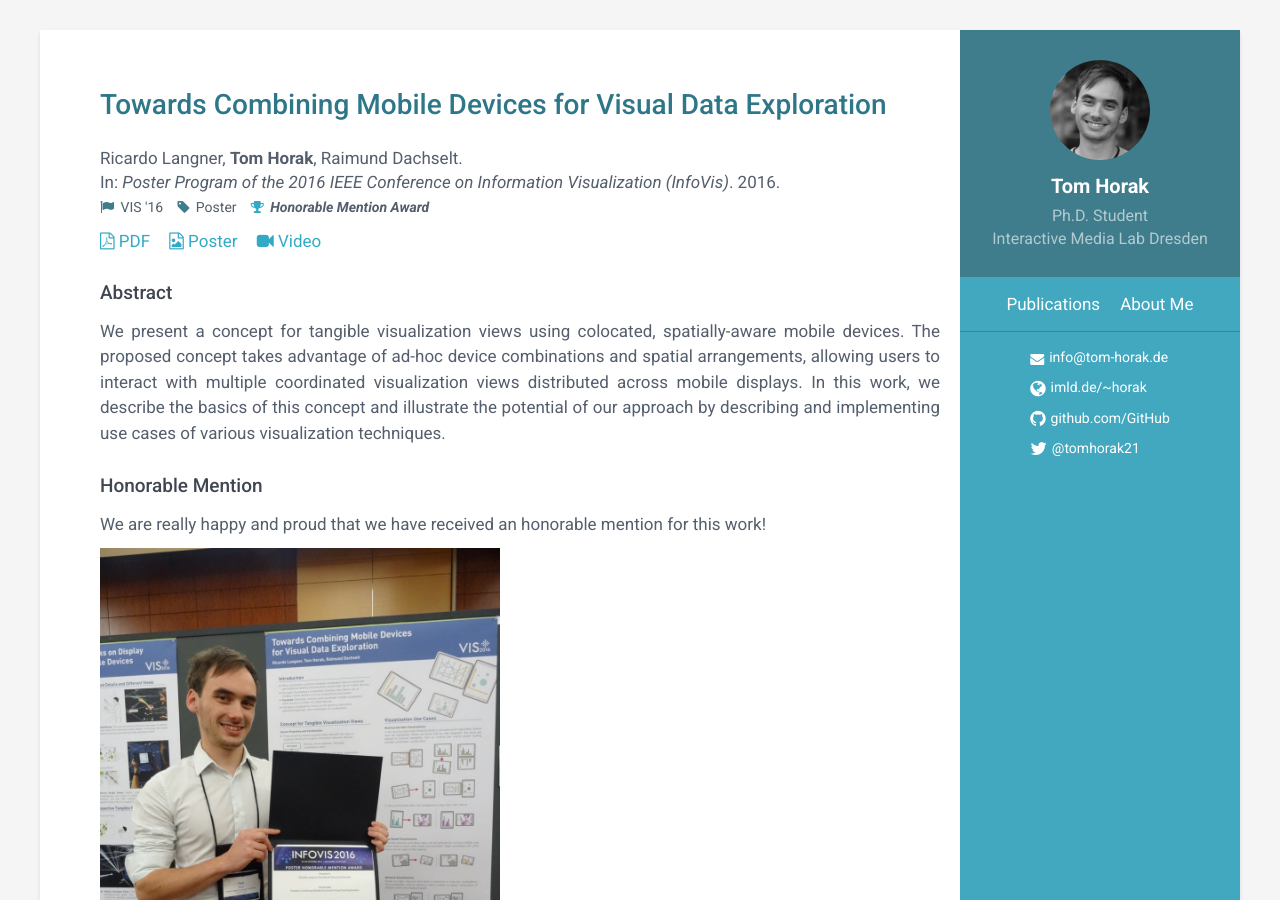
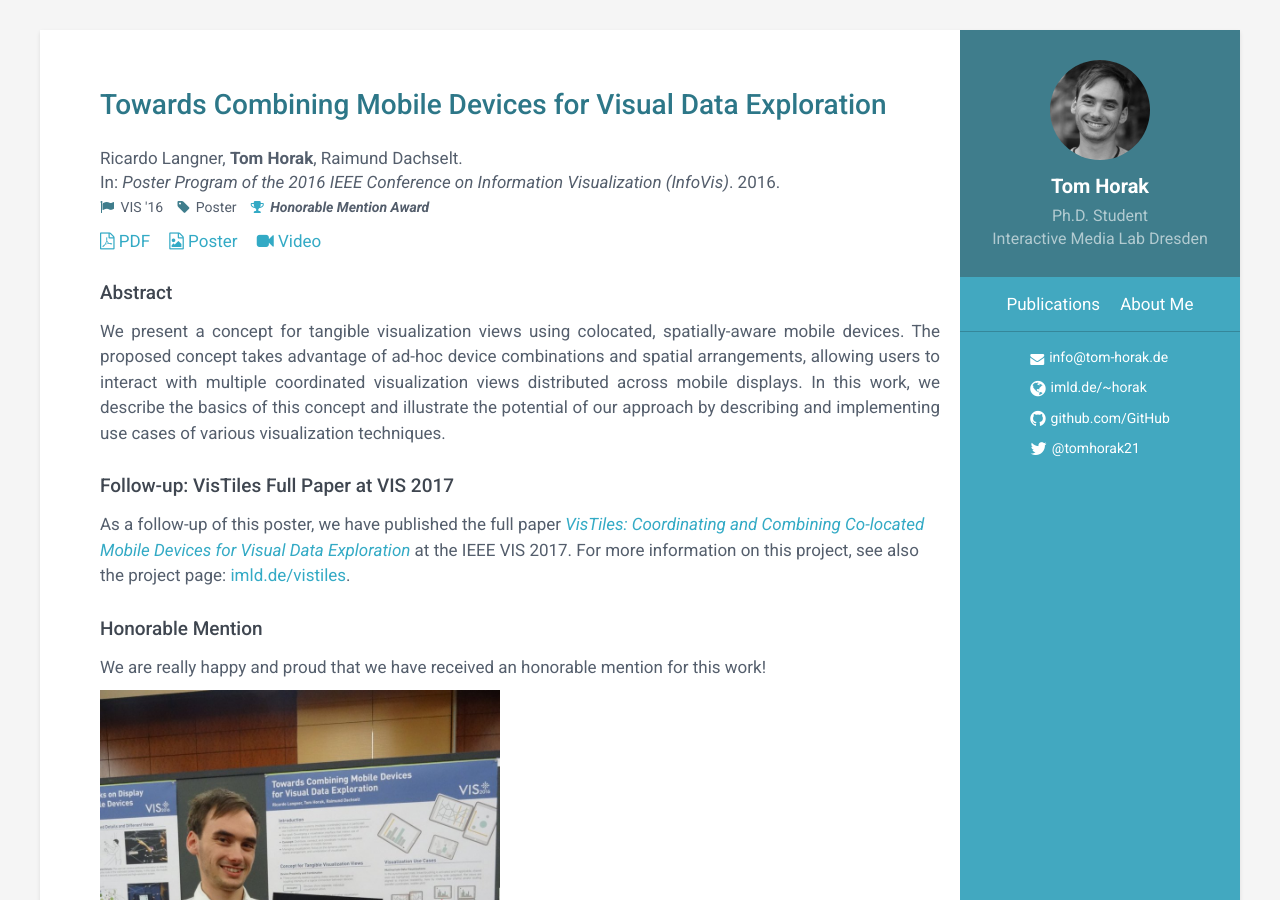
Before and after one commit to tomhorak21/tomhorak21.github.io, a Jekyll site: the page built from _publications/2016/combining-mobiles.md, in a window 1280 px wide and 900 px high. Built offline with Jekyll 4.4.1, drawn with Linux system fonts in a browser that asks for light colours.

Commit message:
Added forward ref from vistiles poster to paper.

```diff
--- a/_publications/2016/combining-mobiles.md
+++ b/_publications/2016/combining-mobiles.md
@@ -23,6 +23,10 @@ abstract: >
     We present a concept for tangible visualization views using colocated,     spatially-aware mobile devices. The proposed concept takes advantage of ad-hoc device combinations and spatial arrangements, allowing users to interact with multiple coordinated visualization views distributed across mobile displays. In this work, we describe the basics of this concept and illustrate the potential of our approach by describing and implementing use cases of various visualization techniques.
 ---
 
+## Follow-up: VisTiles Full Paper at VIS 2017
+As a follow-up of this poster, we have published the full paper [*VisTiles: Coordinating and Combining Co-located Mobile Devices for Visual Data Exploration*](/publications/2018/vistiles/) at the IEEE VIS 2017.
+For more information on this project, see also the project page: [imld.de/vistiles](https://imld.de/vistiles).
+
 ## Honorable Mention
 We are really happy and proud that we have received an honorable mention for this work!
 
```
